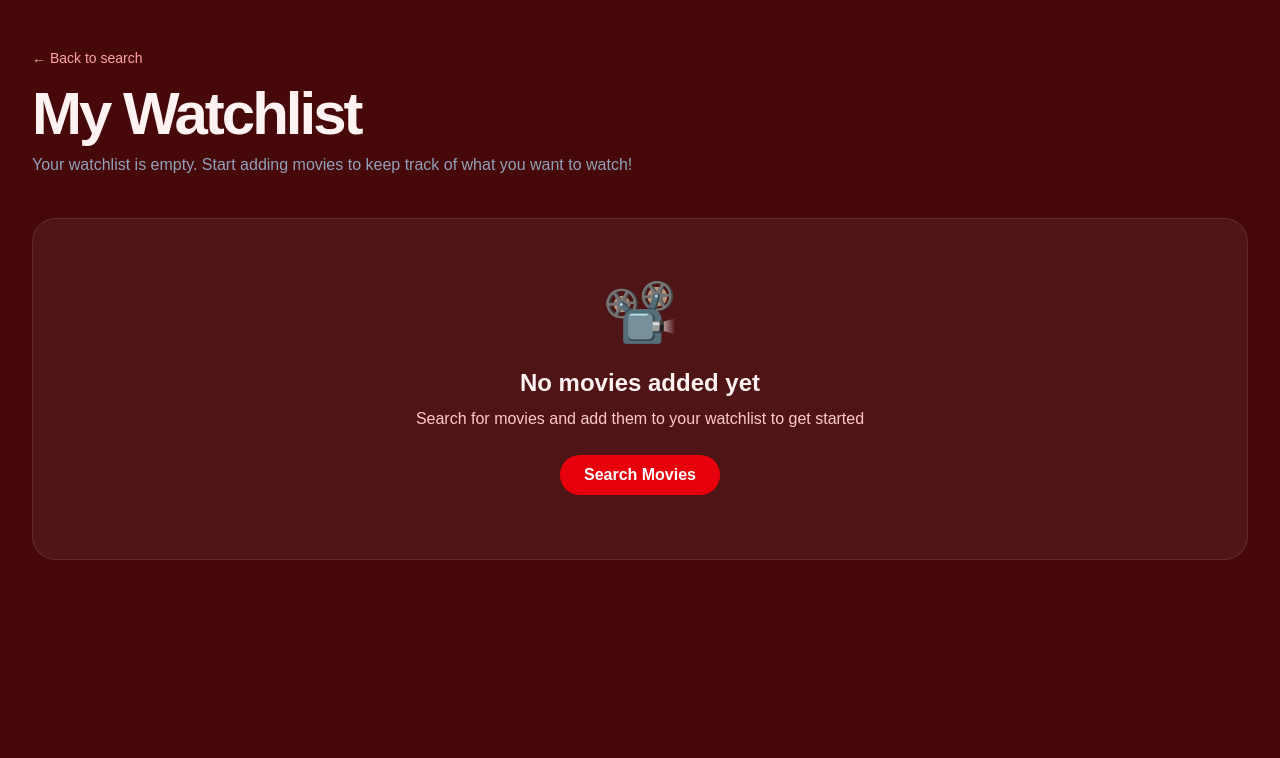
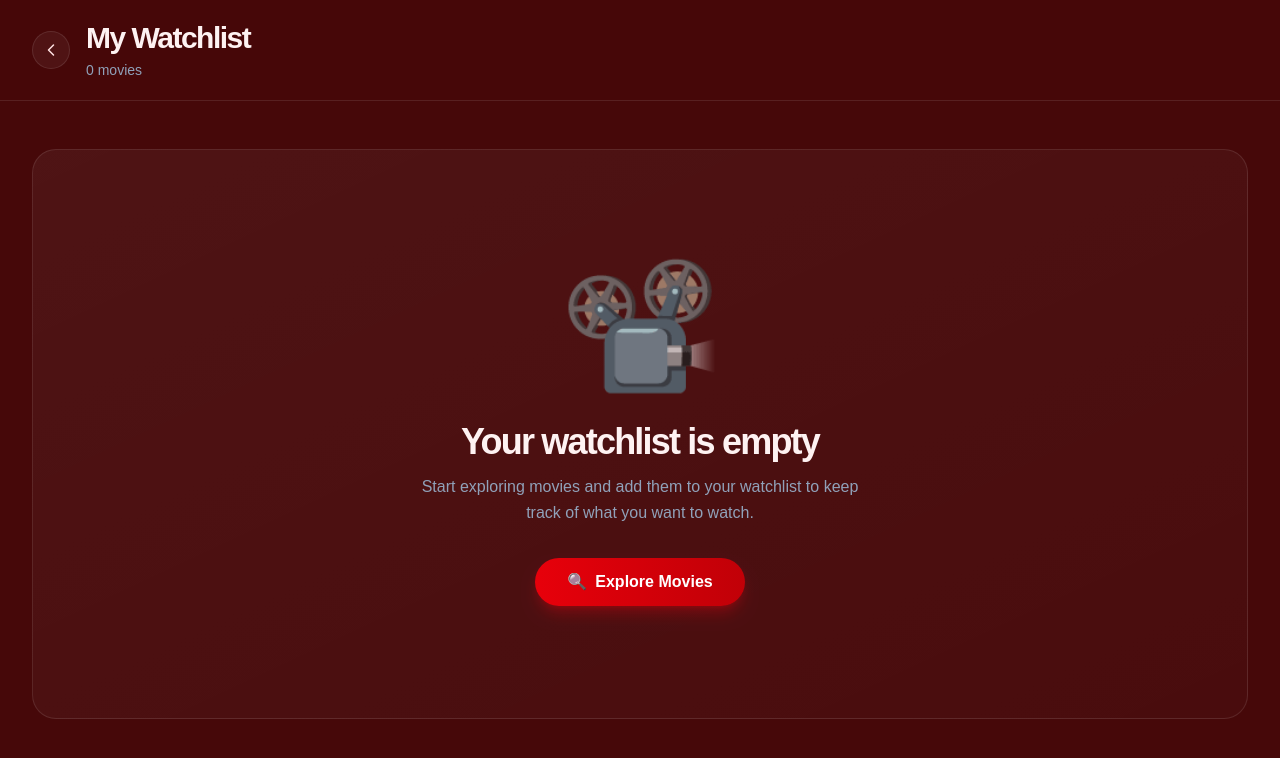
Before and after one commit to a7med-alshatebi/movie-s-app, a Next.js app: page /watchlist in a window 1280 px wide. Shown: the top 758 px of the page. Built offline with nearby package versions, Linux system fonts and the light colour scheme.

Commit message:
enhance WatchlistPage layout and styling for improved user experience

```diff
--- a/app/watchlist/page.tsx
+++ b/app/watchlist/page.tsx
@@ -11,44 +11,71 @@ export default function WatchlistPage() {
 
   return (
     <div className="min-h-screen bg-red-950 text-red-50">
-      <main className="mx-auto flex w-full max-w-7xl flex-col gap-8 px-4 py-8 sm:gap-10 sm:px-6 sm:py-12 lg:px-8">
-        <header className="flex flex-col gap-4">
-          <Link href="/" className="text-red-300 hover:text-red-200 text-sm">
-            ← Back to search
+      {/* Sticky Header with Back Button */}
+      <div className="sticky top-0 z-40 border-b border-white/10 bg-red-950/80 backdrop-blur-md">
+        <div className="mx-auto flex w-full max-w-7xl items-center gap-4 px-4 py-4 sm:px-6 sm:py-5 lg:px-8">
+          <Link
+            href="/"
+            className="inline-flex items-center justify-center rounded-full border border-white/10 bg-white/5 p-2 text-red-100 transition hover:border-white/30 hover:bg-white/10"
+          >
+            <svg
+              viewBox="0 0 24 24"
+              className="h-5 w-5"
+              fill="none"
+              stroke="currentColor"
+              strokeWidth="1.8"
+              strokeLinecap="round"
+              strokeLinejoin="round"
+            >
+              <path d="M15 18l-6-6 6-6" />
+            </svg>
           </Link>
-          <div className="flex flex-col gap-2">
-            <h1 className="text-4xl sm:text-5xl lg:text-6xl font-black tracking-tighter">
+          <div className="flex-1">
+            <h1 className="text-2xl sm:text-3xl font-black tracking-tighter">
               My Watchlist
             </h1>
-            <p className="max-w-2xl text-sm sm:text-base text-slate-400 leading-relaxed">
-              {watchlist.length === 0
-                ? "Your watchlist is empty. Start adding movies to keep track of what you want to watch!"
-                : `You have ${watchlist.length} movie${watchlist.length !== 1 ? "s" : ""} in your watchlist`}
+            <p className="text-xs sm:text-sm text-slate-400 mt-1">
+              {watchlist.length} {watchlist.length === 1 ? "movie" : "movies"}
             </p>
           </div>
-        </header>
+        </div>
+      </div>
 
+      <main className="mx-auto flex w-full max-w-7xl flex-col gap-8 px-4 py-8 sm:gap-10 sm:px-6 sm:py-12 lg:px-8">
         {watchlist.length === 0 ? (
-          <div className="flex flex-col items-center justify-center gap-6 rounded-3xl border border-white/10 bg-white/5 py-16 px-8 text-center">
-            <div className="text-6xl">📽️</div>
-            <div>
-              <h2 className="text-2xl font-semibold mb-2">No movies added yet</h2>
-              <p className="text-red-200 mb-6">
-                Search for movies and add them to your watchlist to get started
+          <div className="flex flex-col items-center justify-center gap-8 rounded-3xl border border-white/10 bg-linear-to-br from-white/5 to-white/[0.02] py-20 px-6 sm:py-28 text-center">
+            <div className="text-8xl sm:text-9xl opacity-80">📽️</div>
+            <div className="flex flex-col gap-3 max-w-md">
+              <h2 className="text-3xl sm:text-4xl font-black tracking-tighter">Your watchlist is empty</h2>
+              <p className="text-sm sm:text-base text-slate-400 leading-relaxed">
+                Start exploring movies and add them to your watchlist to keep track of what you want to watch.
               </p>
+            </div>
             <Link
               href="/"
-                className="inline-block rounded-full bg-red-600 px-6 py-2 font-semibold text-white hover:bg-red-700 transition"
+              className="inline-flex items-center gap-2 rounded-full bg-gradient-to-r from-red-600 to-red-700 px-8 py-3 font-semibold text-white shadow-lg shadow-red-600/30 transition active:scale-95 hover:shadow-lg hover:shadow-red-600/50"
             >
-                Search Movies
+              <span>🔍</span>
+              <span>Explore Movies</span>
             </Link>
           </div>
+        ) : (
+          <div className="flex flex-col gap-6">
+            <div className="flex items-center justify-between">
+              <div>
+                <h2 className="text-lg sm:text-xl font-semibold text-white">
+                  Saved Movies
+                </h2>
+                <p className="text-xs sm:text-sm text-slate-400 mt-1">
+                  Click the checkmark on any movie to remove it from your watchlist
+                </p>
               </div>
-        ) : (
-          <div className="grid gap-6 grid-cols-2 sm:grid-cols-3 md:grid-cols-4 lg:grid-cols-5">
+            </div>
+            <div className="grid gap-4 sm:gap-6 grid-cols-2 sm:grid-cols-3 md:grid-cols-4 lg:grid-cols-5">
               {watchlist.map((movie) => (
                 <MovieCard key={movie.id} movie={movie} />
               ))}
+            </div>
           </div>
         )}
       </main>
```
Lines whose indentation alone changed are shown as unchanged.
